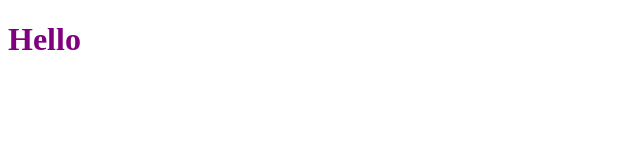
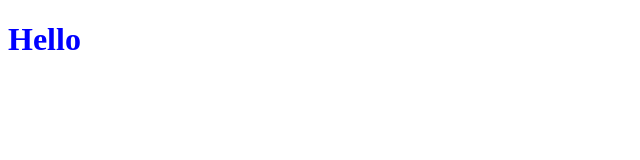
Before and after one commit to quantumomid/Atlas, a React (Create React App) app in the folder front-end/atlas-react-app/: page / in a window 1280 px wide. Shown: the top 160 px of the page, without its empty margins (0-640 px from the left). Built offline with nearby package versions, Linux system fonts and the light colour scheme.

Commit message:
Colour change

```diff
--- a/front-end/atlas-react-app/src/index.css
+++ b/front-end/atlas-react-app/src/index.css
@@ -1,3 +1,3 @@
 body {
-    color: purple;
+    color: blue;
 }
```
